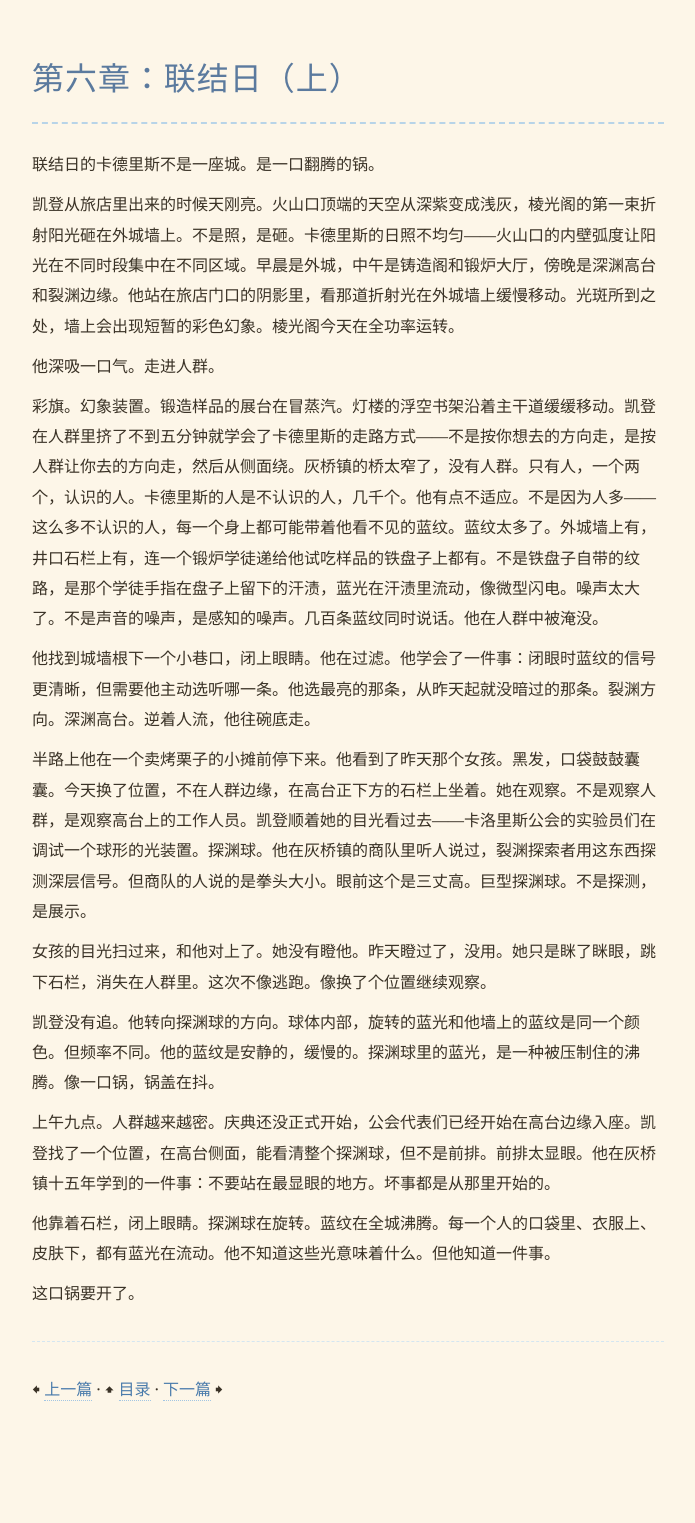
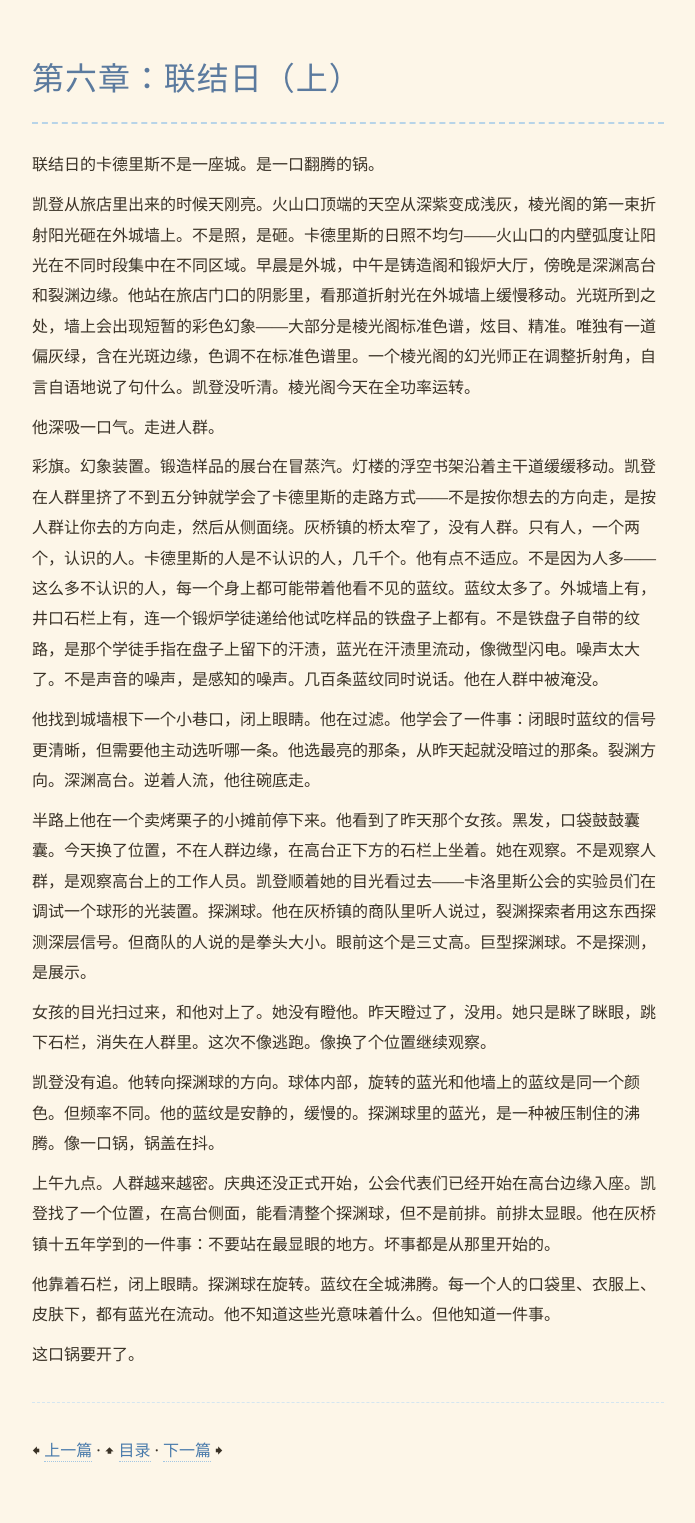
Before and after one commit to nuffin/nuffin.github.io, a Jekyll site: the page built from novel/zh/06-联结日-上.md, in a window 1280 px wide. Shown: the whole page, without its empty margins (292-987 px from the left). Built offline with Jekyll 4.4.1, drawn with Linux system fonts in a browser that asks for light colours; our own code applies the rules of GitHub Pages for plain Markdown files; before the commit the page ends 1462 px from its top, so only the background shows below that.

Commit message:
Add Floris seed to ch06 + update task docs

```diff
--- a/novel/zh/06-联结日-上.md
+++ b/novel/zh/06-联结日-上.md
@@ -2,7 +2,7 @@
 
 联结日的卡德里斯不是一座城。是一口翻腾的锅。
 
-凯登从旅店里出来的时候天刚亮。火山口顶端的天空从深紫变成浅灰，棱光阁的第一束折射阳光砸在外城墙上。不是照，是砸。卡德里斯的日照不均匀——火山口的内壁弧度让阳光在不同时段集中在不同区域。早晨是外城，中午是铸造阁和锻炉大厅，傍晚是深渊高台和裂渊边缘。他站在旅店门口的阴影里，看那道折射光在外城墙上缓慢移动。光斑所到之处，墙上会出现短暂的彩色幻象。棱光阁今天在全功率运转。
+凯登从旅店里出来的时候天刚亮。火山口顶端的天空从深紫变成浅灰，棱光阁的第一束折射阳光砸在外城墙上。不是照，是砸。卡德里斯的日照不均匀——火山口的内壁弧度让阳光在不同时段集中在不同区域。早晨是外城，中午是铸造阁和锻炉大厅，傍晚是深渊高台和裂渊边缘。他站在旅店门口的阴影里，看那道折射光在外城墙上缓慢移动。光斑所到之处，墙上会出现短暂的彩色幻象——大部分是棱光阁标准色谱，炫目、精准。唯独有一道偏灰绿，含在光斑边缘，色调不在标准色谱里。一个棱光阁的幻光师正在调整折射角，自言自语地说了句什么。凯登没听清。棱光阁今天在全功率运转。
 
 他深吸一口气。走进人群。
 
```
